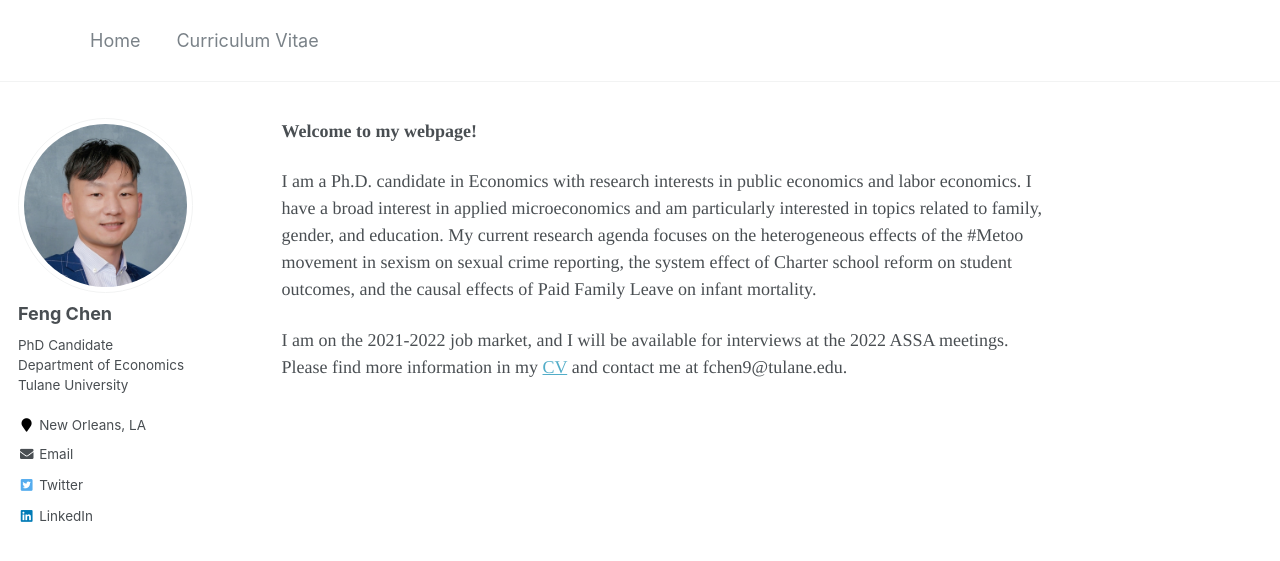
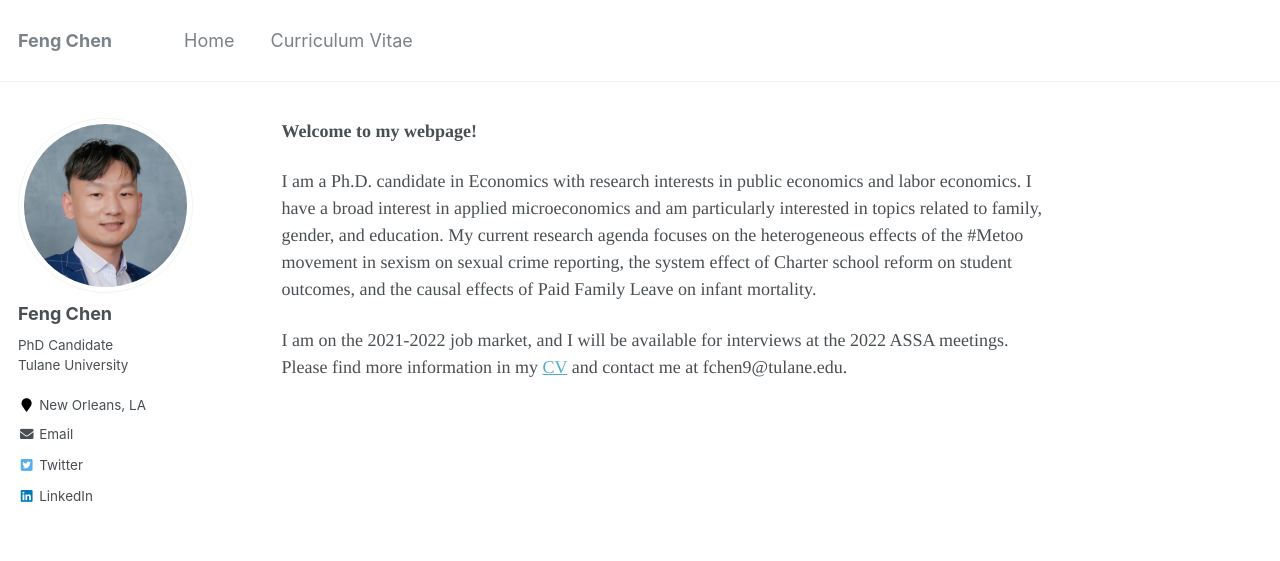
Before and after one commit to fengchen22/fengchen22.github.io, a Jekyll site: the page built from _pages/about.md, in a window 1280 px wide. Shown: the top 561 px of the page. Built offline with Jekyll 4.4.1, drawn with Linux system fonts in a browser that asks for light colours.

Commit message:
Update _config.yml

```diff
--- a/_config.yml
+++ b/_config.yml
@@ -7,7 +7,7 @@
 
 # Site Settings
 locale                   : "en-US"
-title                    : ""
+title                    : "Feng Chen"
 title_separator          : "-"
 name                     : &name "Feng Chen"
 description              : &description "Feng Chen, Economics, Tulane University"
@@ -82,7 +82,7 @@ analytics:
 author:
   name             : "Feng Chen"
   avatar           : "b4.jpg"
-  bio              : "PhD Candidate <br> Department of Economics <br> Tulane University"
+  bio              : "PhD Candidate  <br> Tulane University"
   location         : "New Orleans, LA"
   employer         :
   pubmed           :
```
